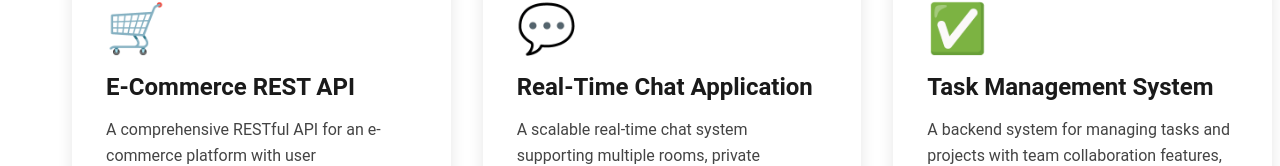
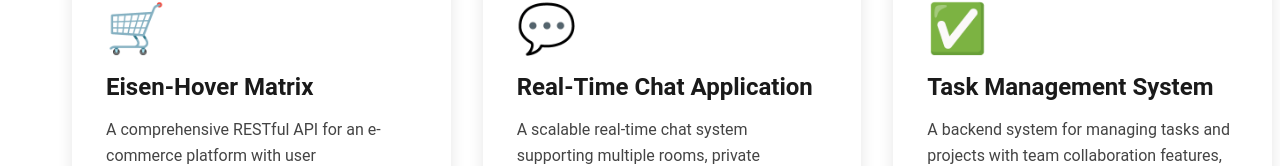
Before and after one commit to Devanshukoli/my-portfolio, a Vue app: page /project in a window 1280 px wide. Shown: the part 388-554 px from the top of the page. Built offline with nearby package versions, Linux system fonts and the light colour scheme.

Commit message:
fix: update project title from 'E-Commerce REST API' to 'Eisen-Hover Matrix'

```diff
--- a/src/view/ProjectView.vue
+++ b/src/view/ProjectView.vue
@@ -4,7 +4,7 @@ import { ref } from 'vue'
 const projects = ref([
   {
     id: 1,
-    title: 'E-Commerce REST API',
+    title: 'Eisen-Hover Matrix',
     description: 'A comprehensive RESTful API for an e-commerce platform with user authentication, product management, cart functionality, and order processing.',
     technologies: ['Node.js', 'Express.js', 'MongoDB', 'JWT'],
     features: [
```
